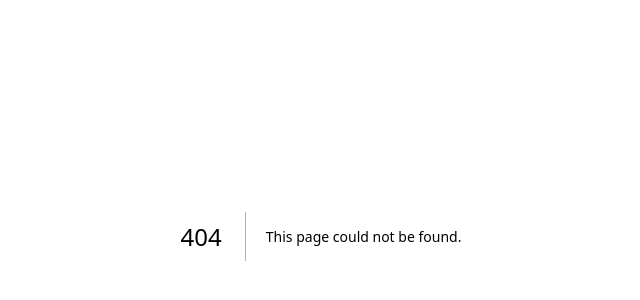
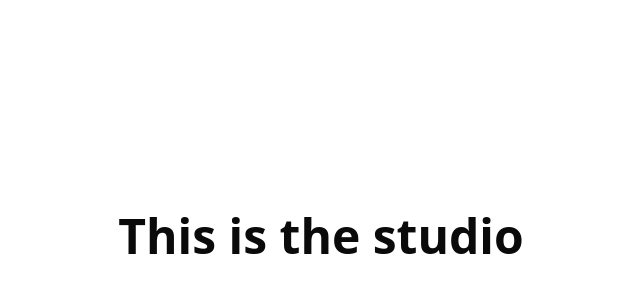
Before and after one commit to CallSignRishav/nextjs-starter-monolithic, a Next.js app: page /studio in a window 1280 px wide. Before the commit this address had no page. Shown: the part 164-464 px from the top of the page, without its empty margins (319-959 px from the left). Built offline with nearby package versions, Linux system fonts and the light colour scheme.

Commit message:
layout, frontend group, studio added

```diff
--- /dev/null
+++ b/src/app/(frontend)/layout.tsx
@@ -0,0 +1,13 @@
+import { LayoutProps } from "@/lib/types";
+
+const FrontendLayout = ({ children }: LayoutProps) => {
+  return (
+    <html lang="en">
+      <body>
+        <main>{children}</main>
+      </body>
+    </html>
+  );
+};
+
+export default FrontendLayout;
--- a/src/app/layout.tsx
+++ b/src/app/layout.tsx
@@ -1,13 +1,12 @@
+import { LayoutProps } from "@/lib/types";
 import "./globals.css";
 
-export default function RootLayout({
-  children,
-}: Readonly<{
-  children: React.ReactNode;
-}>) {
+const RootLayout = ({ children }: LayoutProps) => {
   return (
     <html lang="en">
       <body>{children}</body>
     </html>
   );
-}
+};
+
+export default RootLayout;
--- /dev/null
+++ b/src/app/studio/layout.tsx
@@ -0,0 +1,13 @@
+import { LayoutProps } from "@/lib/types";
+
+const StudioLayout = ({ children }: LayoutProps) => {
+  return (
+    <html lang="en">
+      <body>
+        <main>{children}</main>
+      </body>
+    </html>
+  );
+};
+
+export default StudioLayout;
--- /dev/null
+++ b/src/app/studio/page.tsx
@@ -0,0 +1,11 @@
+const page = () => {
+  return (
+    <>
+      <div className="grid place-items-center h-dvh">
+        <div className="text-5xl font-bold">This is the studio</div>
+      </div>
+    </>
+  );
+};
+
+export default page;
--- /dev/null
+++ b/src/lib/types.ts
@@ -0,0 +1,5 @@
+import { ReactNode } from "react";
+
+export type LayoutProps = Readonly<{
+  children: ReactNode;
+}>;
```
Also changed, not shown: src/app/(frontend)/page.tsx (renamed from src/app/page.tsx).
